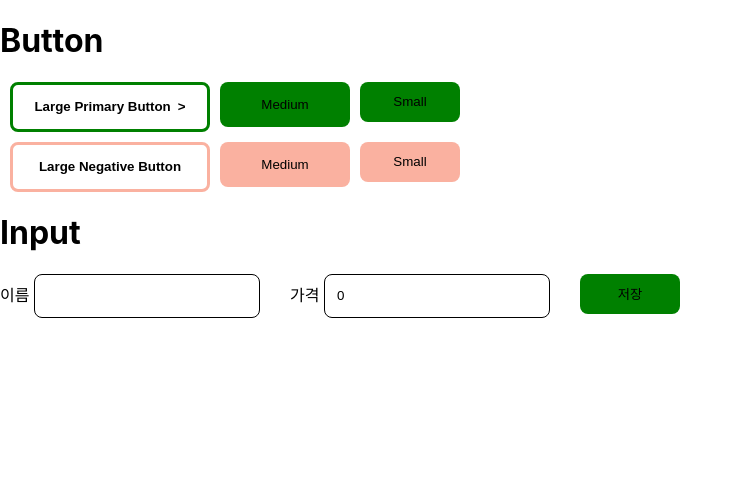
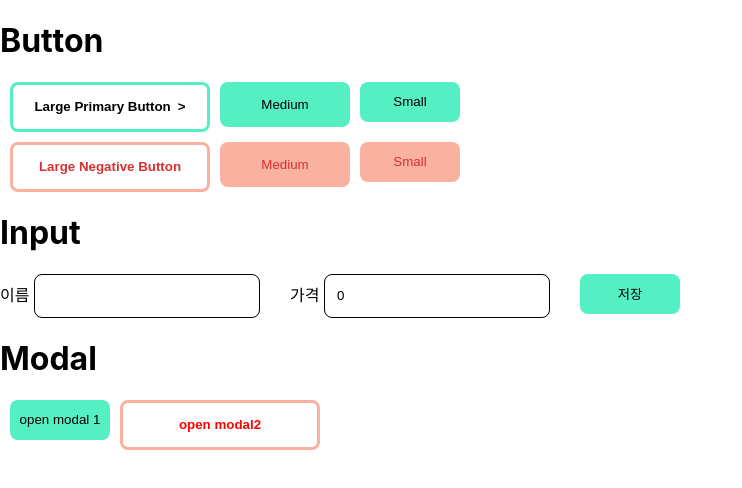
Before and after one commit to Haru-Im/React_Modal_Pair_Project, a React (Create React App) app: page / in a window 1280 px wide. Shown: the top 488 px of the page, without its empty margins (0-742 px from the left). Built offline with nearby package versions, Linux system fonts and the light colour scheme.

Commit message:
Feat: Popup Modal

```diff
--- a/public/index.html
+++ b/public/index.html
@@ -29,6 +29,7 @@
   <body>
     <noscript>You need to enable JavaScript to run this app.</noscript>
     <div id="root"></div>
+    <div id="portal"></div>
     <!--
       This HTML file is a template.
       If you open it directly in the browser, you will see an empty page.
--- a/src/App.js
+++ b/src/App.js
@@ -1,10 +1,13 @@
-
+import { useState } from "react";
 import Input from "./components/Input";
 import { LargeButton, MediumButton, SmallButton } from "./components/buttons";
+import { Modalcontainer } from "./components/containers/modalcontainer";
 import { ButtonContainer } from "./components/containers/buttoncotainer";
+import Modals from "./components/modals";
 
 function App() {
-
+  const [modal1, setModal1] = useState(false);
+  const [modal2, setModal2] = useState(false);
 
   return (
     <>
@@ -37,13 +40,13 @@ function App() {
         </LargeButton>
 
         <MediumButton
-            textcolor="color: rgb(214, 48, 49);"
+          textcolor="rgb(214, 48, 49)"
           backgroundcolor="rgb(250, 177, 160)"
         >
           Medium
         </MediumButton>
         <SmallButton
-            textcolor="color: rgb(214, 48, 49);"
+          textcolor="rgb(214, 48, 49)"
           backgroundcolor="rgb(250, 177, 160)"
         >
           Small
@@ -51,8 +54,67 @@ function App() {
       </ButtonContainer>
       <h1>Input</h1>
       <Input />
+      <h1> Modal</h1>
+      <ButtonContainer>
+        <SmallButton
+          onClick={() => {
+            setModal1(true);
+          }}
+        >
+          open modal 1
+        </SmallButton>
+        <Modals modal1={modal1}>
+          test modal
+          <Modalcontainer>
+            <SmallButton
+              onClick={() => {
+                setModal1(false);
+              }}
+            >
+              닫기
+            </SmallButton>
+            <SmallButton
+              onClick={() => {
+                console.log("on!");
+              }}
+              textcolor="rgb(214, 48, 49)"
+              backgroundcolor="rgb(250, 177, 160)"
+            >
+              확인
+            </SmallButton>
+          </Modalcontainer>
+        </Modals>
+        <LargeButton
+          onClick={() => setModal2(true)}
+          textcolor="red"
+          border="3px solid rgb(250, 177, 160)"
+        >
+          <p>open modal2</p>
+        </LargeButton>
+        <div onClick={()=> setModal2(false)}>
+          <Modals modal2={modal2}>
+            test 2
+            <div>
+              <button
+                onClick={() => setModal2(false)}
+                style={{
+                  position: "absolute",
+                  top: "12px",
+                  right: "12px",
+                  width: "40px",
+                  height: "40px",
+                  borderRadius: "100%",
+                  cursor: "pointer",
+                }}
+              >
+                x
+              </button>
+            </div>
+          </Modals>
+        </div>
+      </ButtonContainer>
     </>
   );
-  };
+}
 
 export default App;
--- a/src/components/Input.jsx
+++ b/src/components/Input.jsx
@@ -27,7 +27,7 @@ function Input() {
 
 
   const ButtonHandler = () => {
-    if (name === "" && number === ""){
+    if (name === "" && number === 0){
         alert('이름과 가격 모두 입력해주세요.')
     }else{
      alert(`name: ${name}, price: ${number}`);
@@ -60,6 +60,10 @@ const Inputbox = styled.input`
     border-radius: 8px;
     padding-left: 12px;
     padding-right: 12px;
+
+    &:focus{
+        border:2px solid black;
+    }
   `;
 
 const Inputcontainer = styled.div`
--- a/src/components/buttons.jsx
+++ b/src/components/buttons.jsx
@@ -3,9 +3,8 @@ import { styled } from "styled-components";
 export const LargeButton = styled.button.attrs((props)=>({
 
   style:{
-    color: props.textColor? props.textColor : 'black)',
-    border: props.border? props.border : '3px solid green',
-    backgroundColor: props.backgroundcolor? props.backgroundcolor : 'White'
+    color: props.textcolor? props.textcolor : 'black',
+    border: props.border? props.border : '3px solid rgb(85, 239, 196)',
   }
 }))`
   display: flex;
@@ -14,6 +13,7 @@ export const LargeButton = styled.button.attrs((props)=>({
   gap: 7px;
   cursor: pointer;
   border-radius: 8px;
+  background-color: white;
 
   height: 50px;
   width: 200px;
@@ -28,8 +28,8 @@ export const LargeButton = styled.button.attrs((props)=>({
 
 export const MediumButton = styled.button.attrs((props) => ({
   style: {
-    backgroundColor: props.backgroundcolor || 'green',
-    color: props.textColor || 'black'
+    backgroundColor: props.backgroundcolor || 'rgb(85, 239, 196)',
+    color: props.textcolor || 'black'
   }
 }))`
   border: none;
@@ -46,8 +46,8 @@ export const MediumButton = styled.button.attrs((props) => ({
 
 export const SmallButton = styled.button.attrs((props) => ({
   style:{
-    backgroundColor: props.backgroundcolor || 'green',
-    color:props.textColor || 'rgb(0,0,0)'
+    backgroundColor: props.backgroundcolor || 'rgb(85, 239, 196)',
+    color:props.textcolor || 'rgb(0,0,0)'
   }
 
 }))`
--- /dev/null
+++ b/src/components/containers/modalcontainer.js
@@ -0,0 +1,9 @@
+import styled from 'styled-components'
+
+export const Modalcontainer = styled.div`
+    display: flex;
+    bottom: 12px;
+    right: 12px;
+    position: absolute;
+    gap: 5px;
+`
--- /dev/null
+++ b/src/components/modals.jsx
@@ -0,0 +1,59 @@
+import React from "react";
+import styled from "styled-components";
+import ReactDOM from "react-dom";
+
+function Modals({ children, modal1, modal2 }) {
+  if (modal1 && !modal2) {
+    return ReactDOM.createPortal (
+      <>
+        <Overlayed>
+          <MODAL_STYLES>
+            <div>{children}</div>
+          </MODAL_STYLES>
+        </Overlayed>
+      </>,
+      document.getElementById('portal')
+    );
+  }
+  else if (modal2) {
+
+    return ReactDOM.createPortal(
+      <>
+        <Overlayed>
+          <MODAL_STYLES onClick={(e)=> e.stopPropagation()}>
+          <div>  {children}</div>
+          </MODAL_STYLES>
+        </Overlayed>
+      </>,
+    document.getElementById('portal')
+    )
+  }
+
+  return null;
+
+}
+
+export default Modals;
+
+const MODAL_STYLES = styled.div`
+  /* width: 500px;
+    height: 300px; */
+  position: absolute;
+  top: 50%;
+  left: 50%;
+  transform: translate(-50%, -50%);
+  background-color: #fff;
+  padding: 100px;
+  z-index: 1000;
+  border-radius: 15px;
+`;
+
+const Overlayed = styled.div`
+  position: fixed;
+  top: 0;
+  left: 0;
+  right: 0;
+  bottom: 0;
+  background-color: rgba(0, 0, 0, 0.7);
+  z-index: 1000;
+`;
```
Also changed, not shown: src/components/containers/buttoncotainer.js (renamed from src/components/containers/buttoncotainer.jsx). Lines whose indentation alone changed are shown as unchanged.
